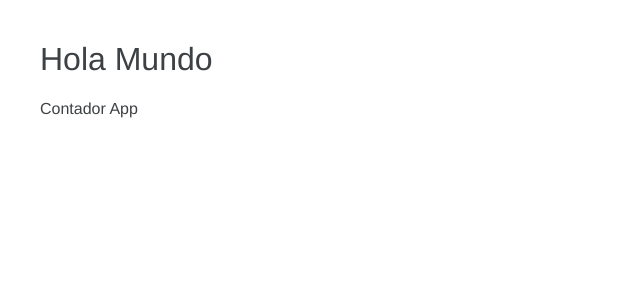
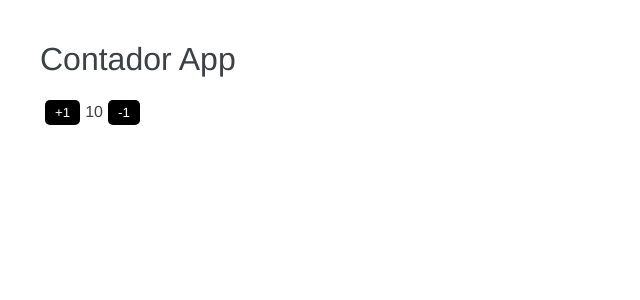
Before and after one commit to Jonathanmzd/mzd-angular-basicos, an Angular app: page / in a window 1280 px wide. Shown: the top 300 px of the page, without its empty margins (0-640 px from the left). Built offline with nearby package versions, Linux system fonts and the light colour scheme.

Commit message:
Metodos en el Componente

```diff
--- a/src/app/app.component.html
+++ b/src/app/app.component.html
@@ -1,2 +1,7 @@
-<h1>Hola Mundo</h1>
-{{titulo}}
+<h1>{{titulo}}</h1>
+
+<button (click)="numero = numero + 1;">+1</button>
+
+<span>{{numero}}</span>
+
+<button (click)="numero = numero - 1;">-1</button>
--- a/src/app/app.component.ts
+++ b/src/app/app.component.ts
@@ -7,4 +7,5 @@ import { Component } from '@angular/core';
 })
 export class AppComponent {
   titulo:string = 'Contador App';
+  numero:number = 10;
 }
```
